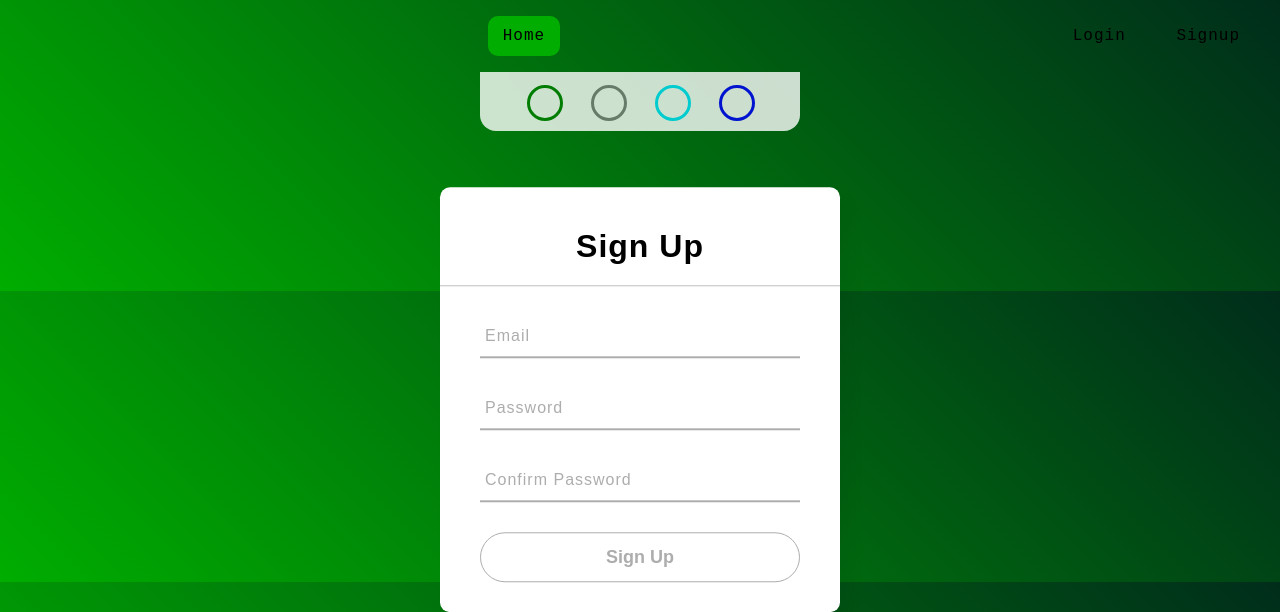
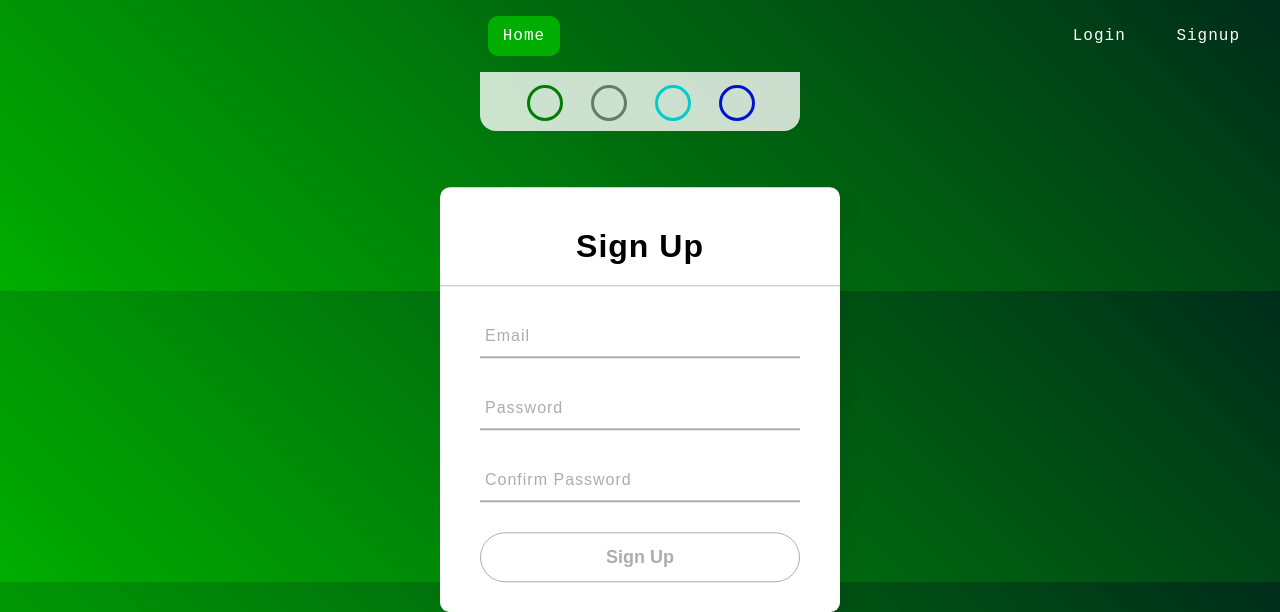
Before and after one commit to Rehaan12345/clubfinder, a Flask app: page /signup in a window 1280 px wide. Shown: the top 612 px of the page. Run offline with Flask 3, Linux system fonts and the light colour scheme; some libraries are stand-ins or nearby versions.

Commit message:
Text color adjustment

```diff
--- a/website/static/style.css
+++ b/website/static/style.css
@@ -2,6 +2,7 @@
 :root {
     --bg1: rgb(0, 173, 0);
     --bg2: rgb(0, 45, 27);
+    --textcolor: white;
     --labelcolor: #adadad;
     --loginbefore: #2691d9;
     --passcolor: #a6a6a6;
```
